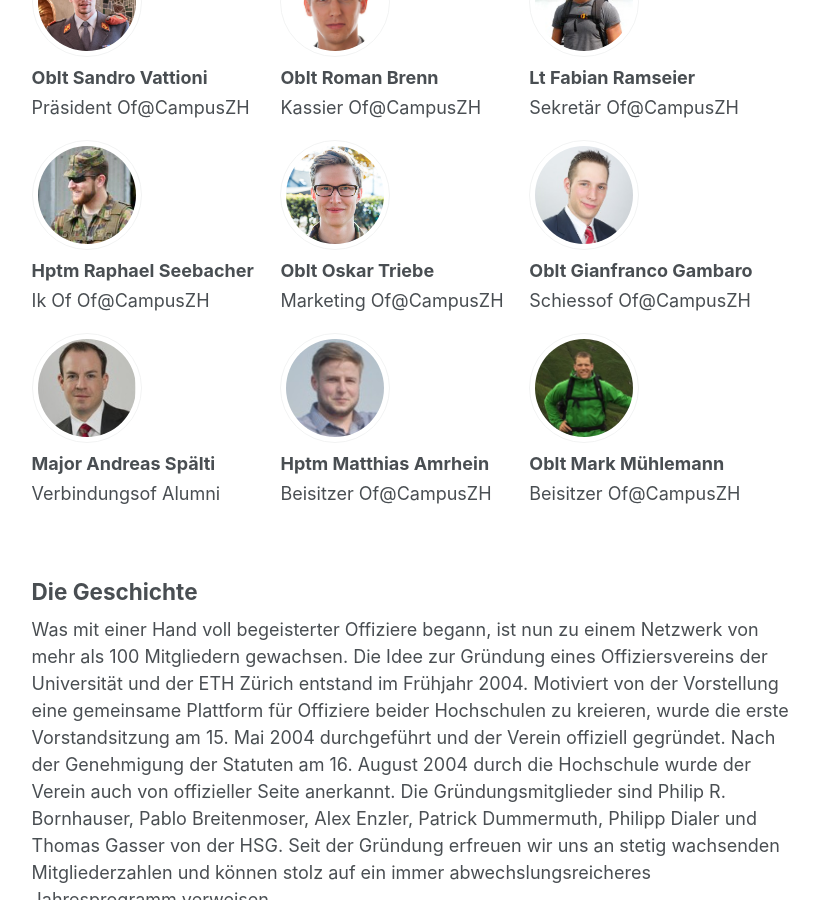
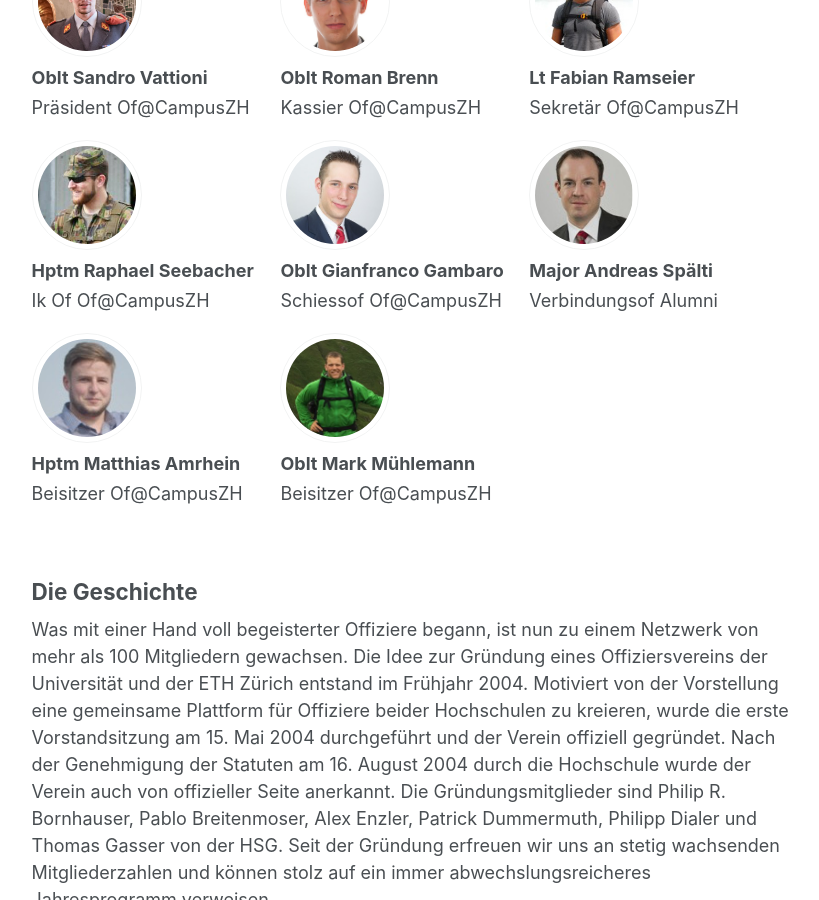
Before and after one commit to raphaelthomas/ofcampuszh.ch, a Jekyll site: the page built from _pages/ueber-uns.md, in a window 1280 px wide and 900 px high, scrolled down 942 px. Shown: the whole window, without its empty margins (250-1069 px from the left). Built offline with Jekyll 4.4.1, drawn with Linux system fonts in a browser that asks for light colours.

Commit message:
remove triebe from vorstand

```diff
--- a/_config.yml
+++ b/_config.yml
@@ -11,7 +11,6 @@ vorstand                 :
   - brenn
   - ramseier
   - seebacher
-  - triebe
   - gambaro
   - spaelti
   - amrhein
```
